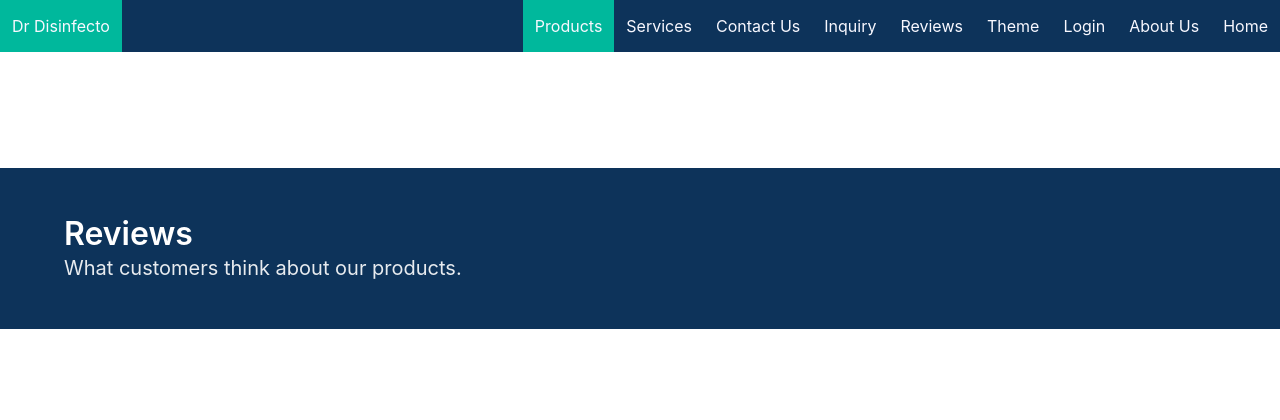
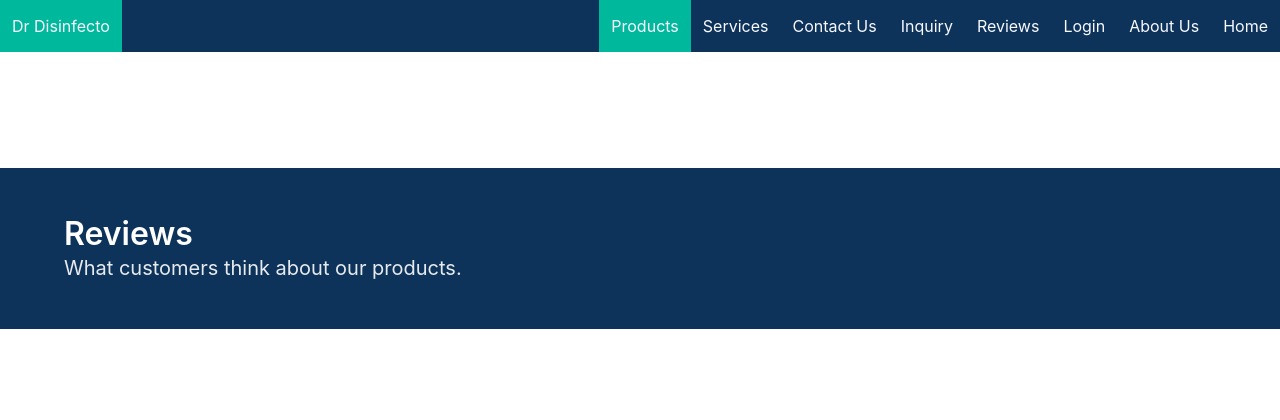
Before and after one commit to imrshu/dr-disinfecto, a Django app: page / in a window 1280 px wide. Shown: the top 420 px of the page. Run offline with Django 3.2, Linux system fonts and the light colour scheme; data that the repository does not hold is empty; some libraries are stand-ins or nearby versions.

Commit message:
remove theme

```diff
--- a/disinfecto/templates/navbar.html
+++ b/disinfecto/templates/navbar.html
@@ -21,9 +21,6 @@
          <a href="{% url 'product:giveReview' %}" class="navbar-item" title="Form Inputs" style="color: ghostwhite;">
             <span>Reviews</span>
          </a>
-         <a href="#/form" class="navbar-item" title="Form Inputs" style="color: ghostwhite;">
-            <span>Theme</span>
-         </a>
          <a href="{% url 'product:login' %}" title="Github Repository" class="navbar-item" style="color: ghostwhite;">
             <span>Login</span>
          </a>
```
